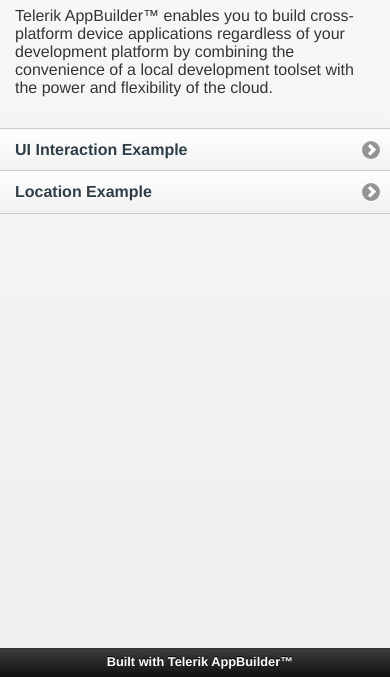
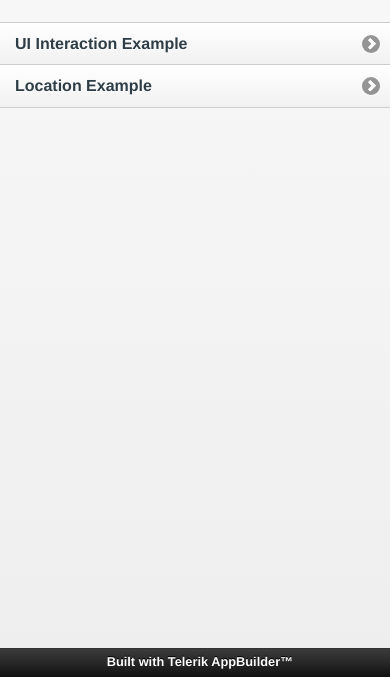
Before and after one commit to mariaendarova/test2.0, a plain HTML site: page ppp/index.html in a window 390 px wide. Shown: the part 167-844 px from the top of the page. Drawn offline with Linux system fonts and the light colour scheme; some packages are replaced by stand-ins of ours.

Commit message:
Changes made by Maria Endarova (mariaendarova@gmail.com).

```diff
--- a/ppp/index.html
+++ b/ppp/index.html
@@ -28,11 +28,7 @@
         <!--Content-->
         <div data-role="content">
             <h1>Welcome to Telerik AppBuilder!</h1>
-            <p>
-                Telerik AppBuilder&trade; enables you to build cross-platform device applications regardless of your
-                    development platform by combining the convenience of a local development toolset with the
-                    power and flexibility of the cloud.
-            </p>
+
         </div>
         <div class="nav">
             <ul data-role="listview">
```
